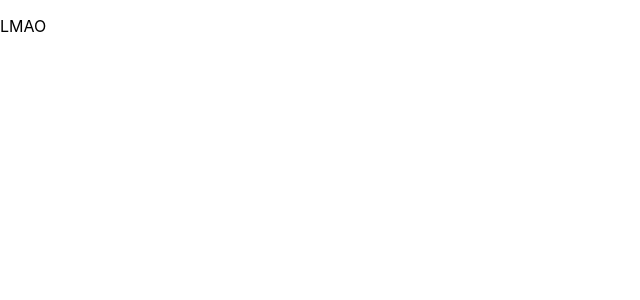
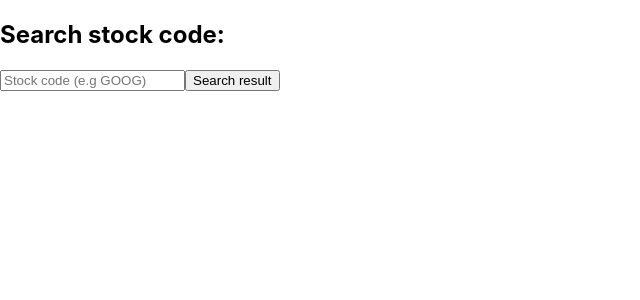
Before and after one commit to datnguyenzzz/react-stock-dashboard, a React (Create React App) app: page / in a window 1280 px wide. Shown: the top 300 px of the page, without its empty margins (0-640 px from the left). Built offline with nearby package versions, Linux system fonts and the light colour scheme.

Commit message:
search card search stock code

```diff
--- a/src/Components/App.js
+++ b/src/Components/App.js
@@ -1,9 +1,10 @@
 import React from "react";
+import Search from "./Search";
 
 function App() {
   return (
     <>
-      <p> LMAO </p>
+      <Search/>
     </>
   );
 }
--- /dev/null
+++ b/src/Components/Search.js
@@ -0,0 +1,25 @@
+import React, { useState } from "react";
+
+var Search = () => {
+
+    const [stockName, setStockName] = useState("");
+
+    var handleSearchQuery = () => {
+        alert("Make api call with " + stockName);
+    }
+
+    return (
+        <>
+            <h2>Search stock code: </h2>
+            <input type="text" value = {stockName}
+                onChange={(event)=>{
+                    setStockName(event.target.value);
+                }}
+                placeholder = "Stock code (e.g GOOG)"/>
+
+            <button onClick={handleSearchQuery}> Search result </button>
+        </>
+    );
+}
+
+export default Search;
```
